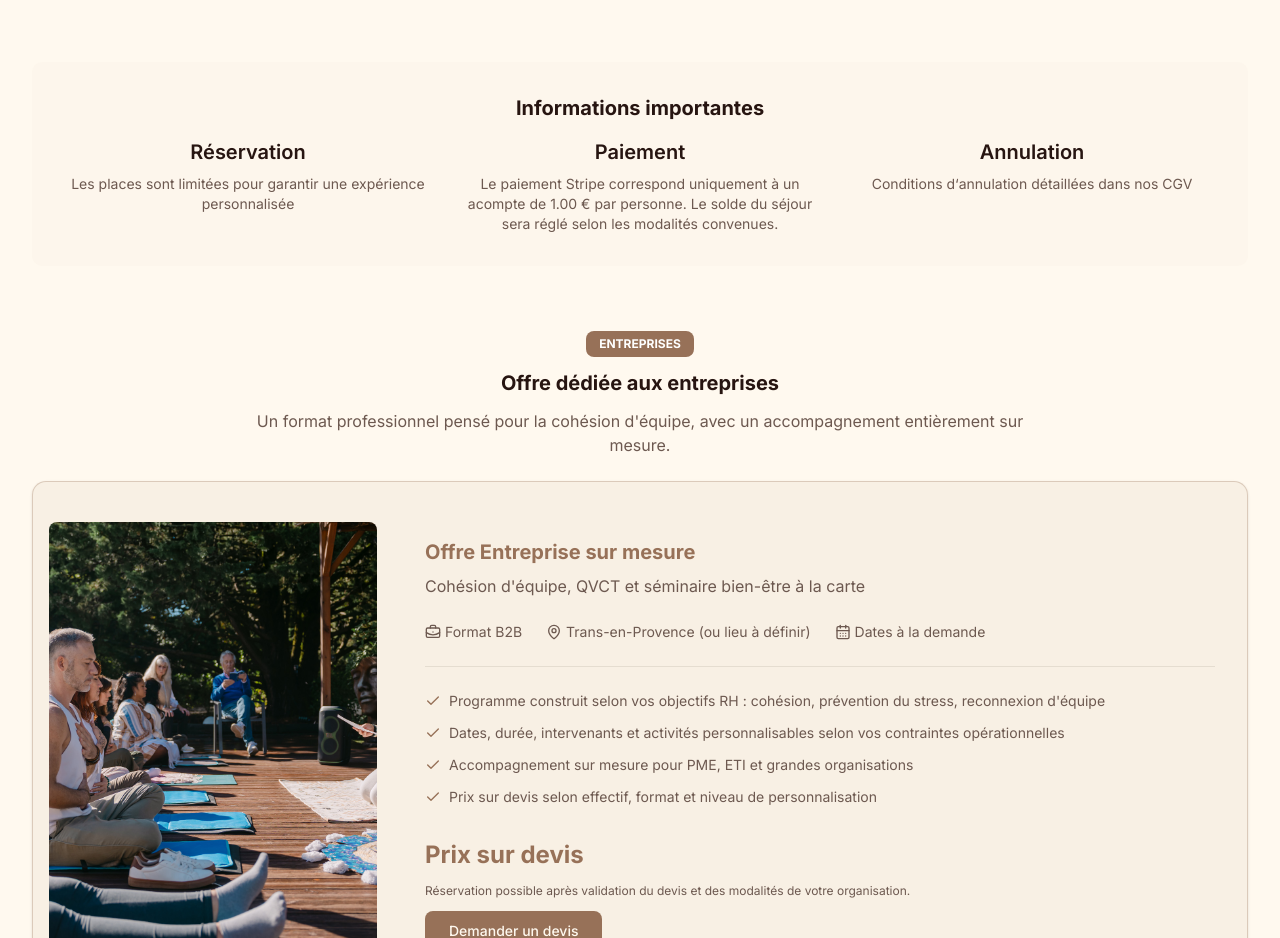
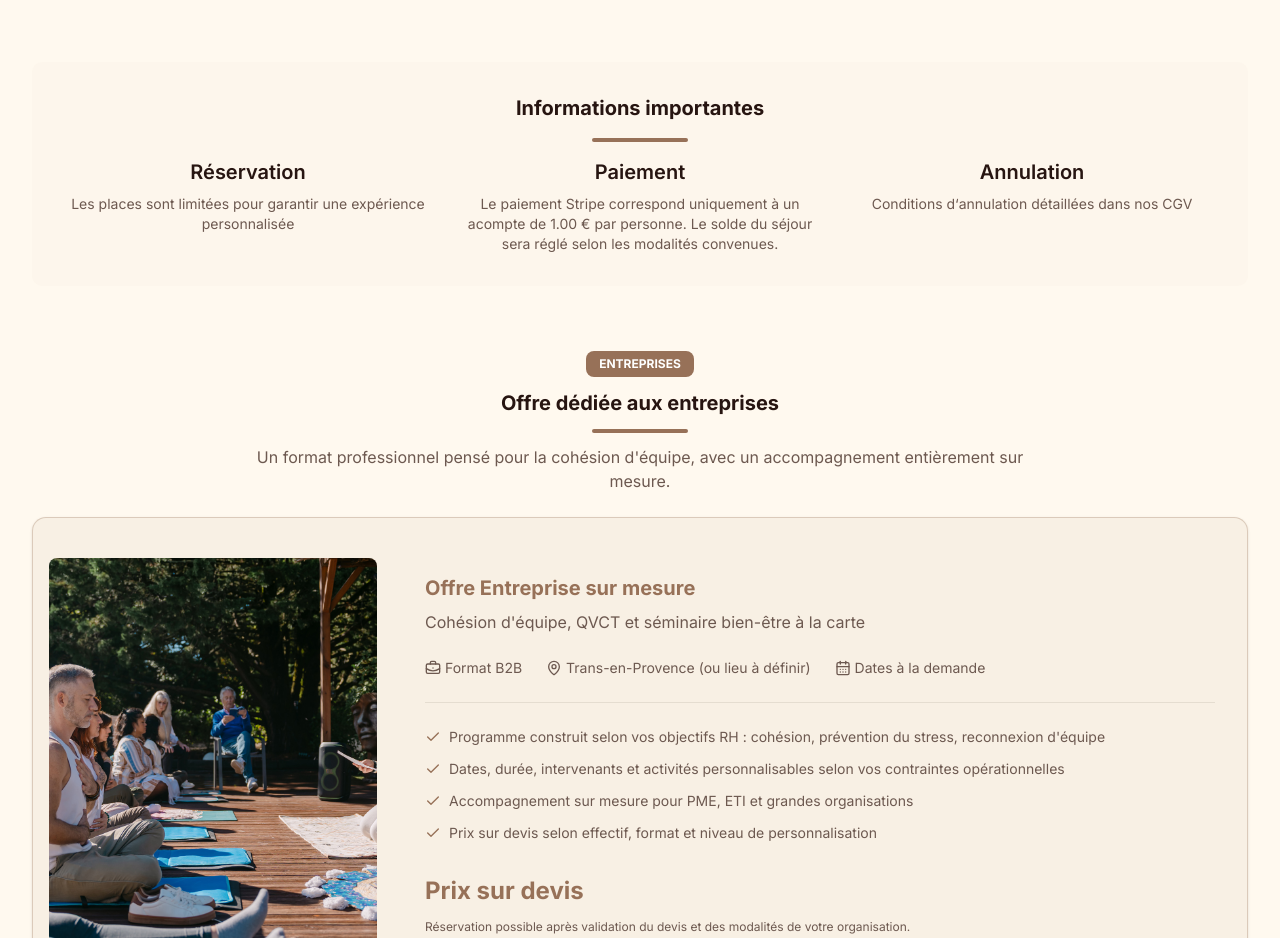
Before and after one commit to stephanemalho/ava-template, a Next.js app: page /reservations in a window 1280 px wide. Shown: the part 1680-2618 px from the top of the page. Built offline with nearby package versions, Linux system fonts and the light colour scheme; no server answers.

Commit message:
add separation

```diff
--- a/app/reservations/page.tsx
+++ b/app/reservations/page.tsx
@@ -128,6 +128,7 @@ export default function ReservationsPage() {
                 <section className="mt-16 rounded-lg bg-muted/30 p-8">
                     <div className="space-y-4 text-center">
                         <h2 className="text-base md:text-xl font-bold">Informations importantes</h2>
+                        <div className="mx-auto h-1 w-24 rounded-full bg-primary" />
                         <div className="grid gap-6 text-sm text-muted-foreground md:grid-cols-3">
                             <article className="space-y-2">
                                 <h3 className="text-base md:text-xl font-semibold text-foreground">Réservation</h3>
@@ -152,6 +153,7 @@ export default function ReservationsPage() {
                     <div className="text-center space-y-3">
                         <Badge className="bg-primary px-3 py-1 font-bold text-white">{enterpriseOffer.badge}</Badge>
                         <h2 className="text-base md:text-xl font-bold">Offre dédiée aux entreprises</h2>
+                        <div className="mx-auto h-1 w-24 rounded-full bg-primary" />
                         <p className="text-muted-foreground max-w-3xl mx-auto">
                             Un format professionnel pensé pour la cohésion d&apos;équipe, avec un accompagnement entièrement sur mesure.
                         </p>
```
